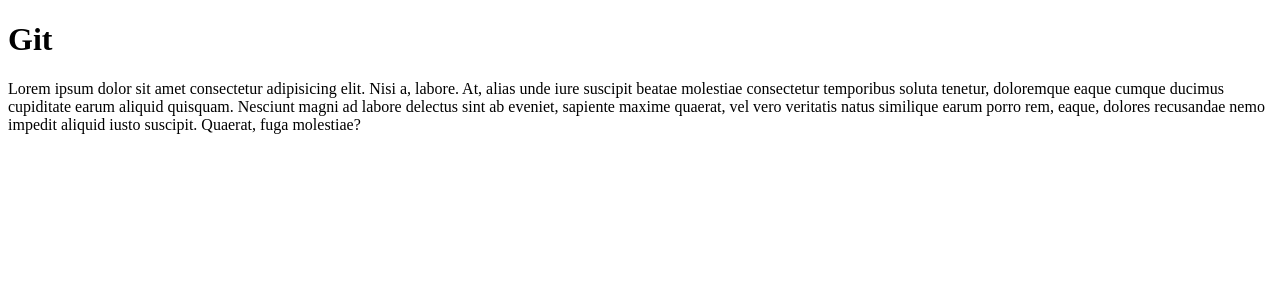
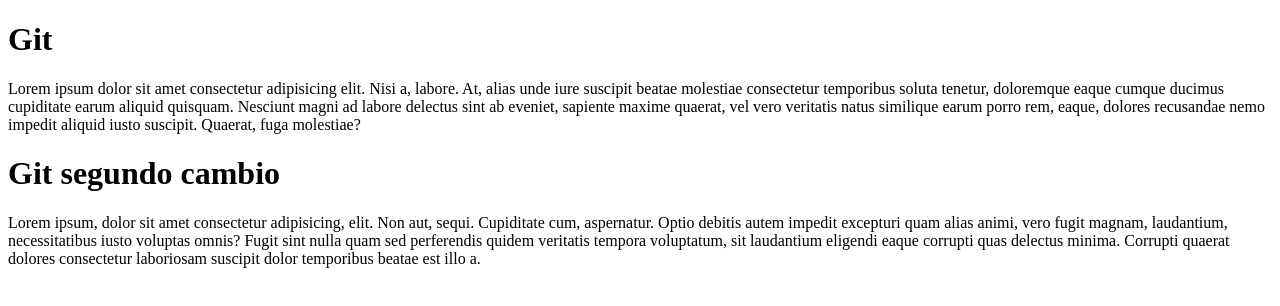
Before and after one commit to joelroqueolivas/repositoriojoelroque, a plain HTML site: page index.html in a window 1280 px wide. Drawn offline with Linux system fonts and the light colour scheme.

Commit message:
segundo commit de rama-numerouno

```diff
--- a/index.html
+++ b/index.html
@@ -9,5 +9,9 @@
 	<h1>Git</h1>
 	<p>Lorem ipsum dolor sit amet consectetur adipisicing elit. Nisi a, labore. At, alias unde iure suscipit beatae molestiae consectetur temporibus soluta tenetur, doloremque eaque cumque ducimus cupiditate earum aliquid quisquam.
 	Nesciunt magni ad labore delectus sint ab eveniet, sapiente maxime quaerat, vel vero veritatis natus similique earum porro rem, eaque, dolores recusandae nemo impedit aliquid iusto suscipit. Quaerat, fuga molestiae?</p>
+
+	<h1>Git segundo cambio</h1>
+	<p>Lorem ipsum, dolor sit amet consectetur adipisicing, elit. Non aut, sequi. Cupiditate cum, aspernatur. Optio debitis autem impedit excepturi quam alias animi, vero fugit magnam, laudantium, necessitatibus iusto voluptas omnis?
+	Fugit sint nulla quam sed perferendis quidem veritatis tempora voluptatum, sit laudantium eligendi eaque corrupti quas delectus minima. Corrupti quaerat dolores consectetur laboriosam suscipit dolor temporibus beatae est illo a.</p>
 </body>
 </html>
```
